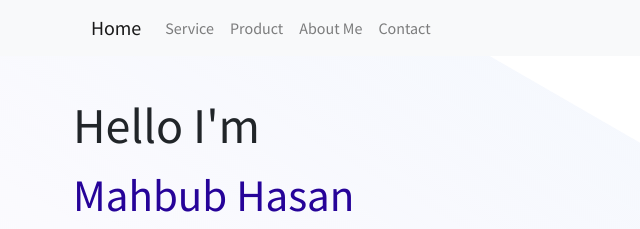
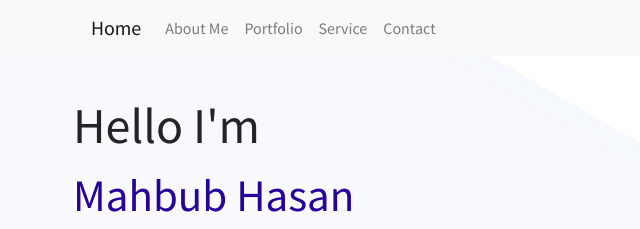
Before and after one commit to MAHBUB-HASAN-HIRA/personal-web, a plain HTML site: page index.html in a window 1280 px wide. Shown: the top 229 px of the page, 0-640 px from the left. Drawn offline with nearby package versions, Linux system fonts and the light colour scheme.

Commit message:
Update index.html

```diff
--- a/index.html
+++ b/index.html
@@ -20,9 +20,9 @@
             </button>
             <div class="collapse navbar-collapse" id="navbarNavAltMarkup">
             <div class="navbar-nav">
+		<a class="nav-item nav-link" href="#aboutme">About Me</a>
+		<a class="nav-item nav-link" href="#portfolio">Portfolio</a>
                 <a class="nav-item nav-link" href="#service">Service</a>
-                <a class="nav-item nav-link" href="#product">Product</a>
-                <a class="nav-item nav-link" href="#aboutme">About Me</a>
                 <a class="nav-item nav-link" href="#contact">Contact</a>
             </div>
             </div>
@@ -75,7 +75,7 @@
 
 
 
-    <section id="product" class="work">
+    <section id="portfolio" class="work">
         <h2 class="last-work">MY Latest Work</h2>
          <div class="third-width">
             <img src="pic/latest-work/work-1.png" alt="my-work">
```
